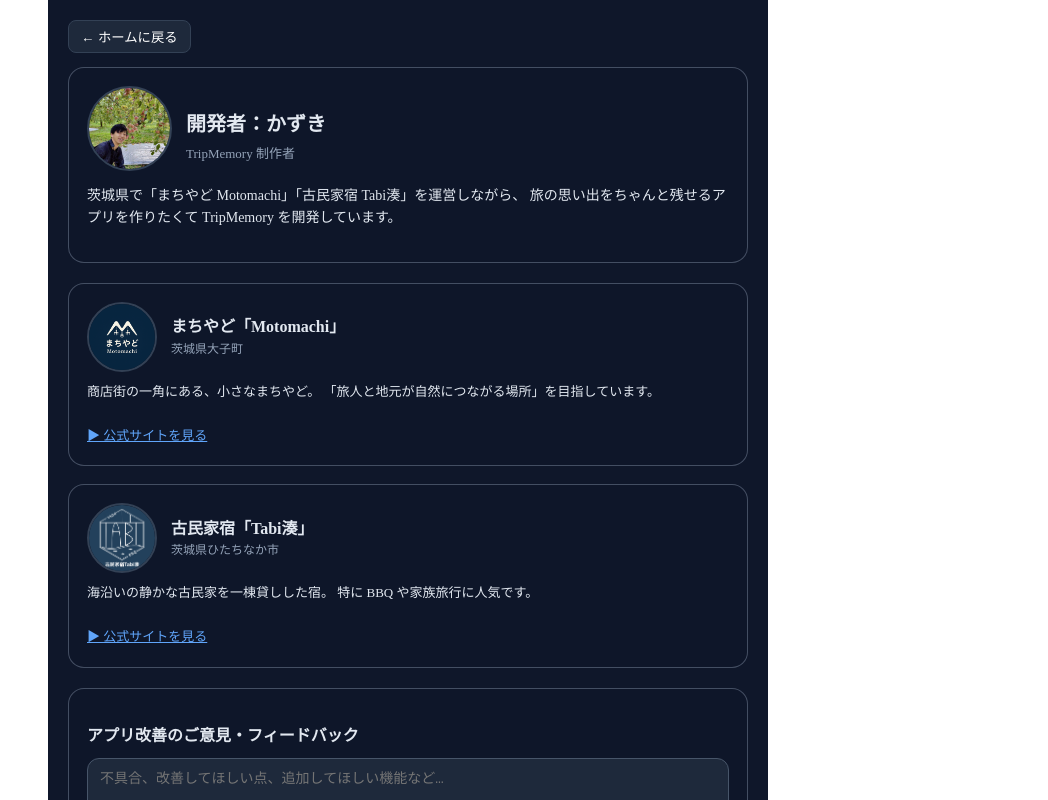
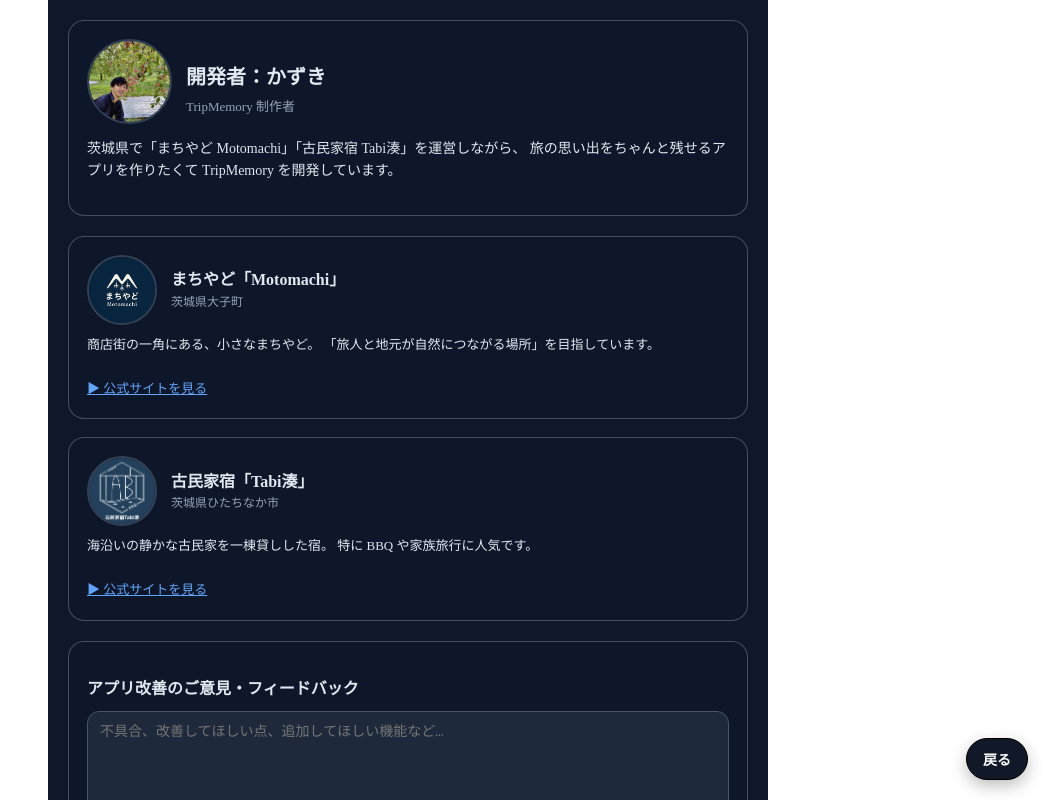
Before and after one commit to sakasakainfinity-dotcom/travel-memory, a Next.js app: page /about in a window 1280 px wide. Shown: the whole page, without its empty margins (232-1280 px from the left). Built offline with nearby package versions, Linux system fonts and the light colour scheme.

Commit message:
Update page.tsx

```diff
--- a/src/app/about/page.tsx
+++ b/src/app/about/page.tsx
@@ -40,21 +40,7 @@ export default function AboutPage() {
         lineHeight: 1.6,
       }}
     >
-      {/* 戻るボタン */}
-      <button
-        onClick={() => router.push("/")}
-        style={{
-          marginBottom: 14,
-          padding: "6px 12px",
-          borderRadius: 8,
-          background: "#1e293b",
-          color: "#fff",
-          border: "1px solid #334155",
-          cursor: "pointer",
-        }}
-      >
-        ← ホームに戻る
-      </button>
+
 
       {/* 開発者プロフィール */}
       <section
@@ -172,6 +158,28 @@ export default function AboutPage() {
         </a>
       </section>
 
+       {/* 🔙 戻る（右下固定） */}
+<button
+  onClick={() => router.back()}
+  style={{
+    position: "fixed",
+    right: "20px",
+    bottom: "20px",
+    zIndex: 9999,
+    padding: "10px 16px",
+    background: "#111827",
+    color: "#fff",
+    borderRadius: "999px",
+    border: "1px solid #000",
+    fontSize: "14px",
+    fontWeight: 700,
+    boxShadow: "0 6px 16px rgba(0,0,0,0.25)",
+    cursor: "pointer",
+  }}
+>
+  戻る
+</button>
+
       {/* フィードバック */}
       <section
         style={{
```
